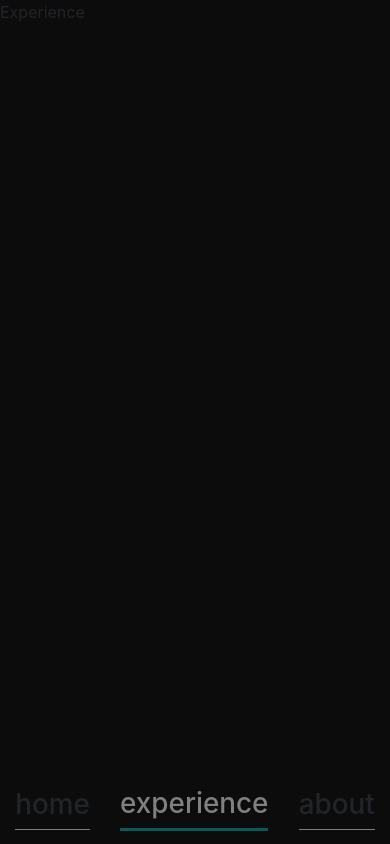
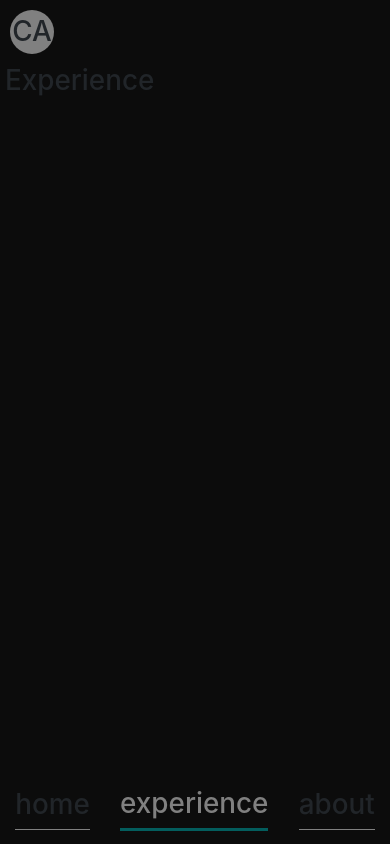
Before and after one commit to colintalex/portfolio-next, a Next.js app: page /experience in a window 390 px wide. Built offline with nearby package versions, Linux system fonts and the light colour scheme; a web font is replaced by a local one.

Commit message:
Mobile layout pages

```diff
--- /dev/null
+++ b/components/branding.js
@@ -0,0 +1,8 @@
+import styles from './branding.module.scss'
+export default function Branding({ children }) {
+  return (
+    <div className={styles.branding_header}>
+      <h1>CA</h1>
+    </div>
+  );
+}
--- /dev/null
+++ b/components/branding.module.scss
@@ -0,0 +1,13 @@
+.branding_header {
+  background-color: gray;
+  height: 44px;
+  width: 44px;
+  border-radius: 100%;
+  display: flex;
+  margin-left: 10px;
+  margin-top: 10px;
+  margin-bottom: 10px;
+  h1 {
+    margin: auto;
+  }
+}
--- a/components/layout.js
+++ b/components/layout.js
@@ -1,13 +1,14 @@
 import React from 'react';
 import styles from './layout.module.scss'
 import Nav from "./nav";
-// import Footer from "./footer";
+import Branding from './branding';
 
 export default function Layout({ children }) {
   return (
     <>
+      <Branding />
       <Nav />
-      <main data-spy="scroll" data-target="#nav_menu" data-offset="50">
+      <main data-spy="scroll" data-target="#nav_menu" data-offset="50" className={styles.main}>
         {children}
       </main>
       {/* <Footer /> */}
--- a/components/layout.module.scss
+++ b/components/layout.module.scss
@@ -0,0 +1,3 @@
+.main {
+  padding: 0 5px;
+}
--- a/pages/experience.js
+++ b/pages/experience.js
@@ -1,7 +1,7 @@
 export default function Experience() {
   return(
     <div>
-      Experience
+      <h1>Experience</h1>
     </div>
   )
 }
```
Also changed, not shown: pages/about.js (added, +7 -0 lines).
